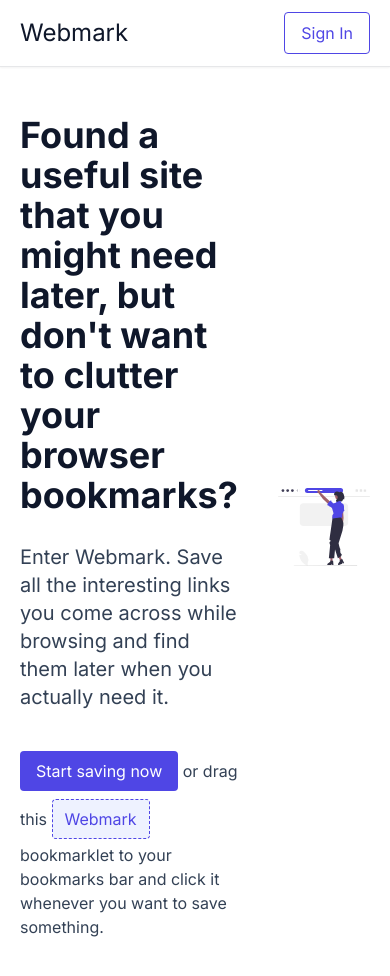
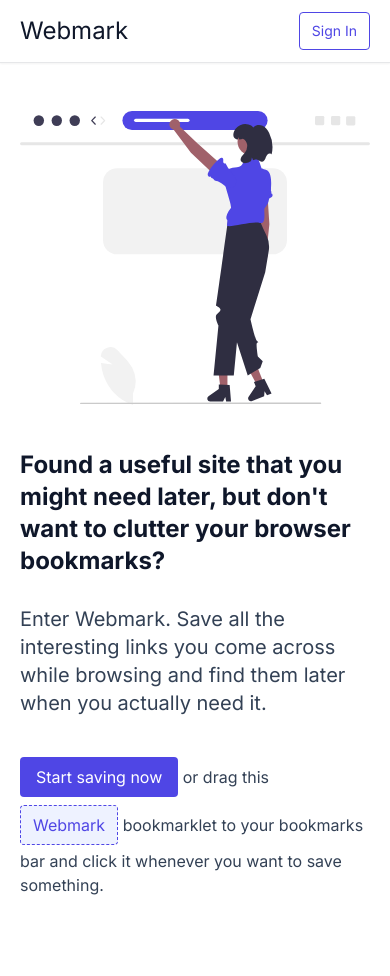
Before and after one commit to nsaicharan/sitejar, a Next.js app: page / in a window 390 px wide. Shown: the top 976 px of the page. After the commit the page ends 945 px from the top, so only its background shows below. Built offline with nearby package versions, Linux system fonts and the light colour scheme; no server answers.

Commit message:
Responsive adjustments

```diff
--- a/components/Bookmarks.js
+++ b/components/Bookmarks.js
@@ -52,7 +52,7 @@
 
     if (bookmarks.length > 0) {
       return (
-        <ul className="my-7 space-y-3" role="list">
+        <ul className="mt-7 space-y-3" role="list">
           {filteredBookmarks.map((bookmark) => (
             <li
               key={bookmark.id}
--- a/components/FrontIntro.js
+++ b/components/FrontIntro.js
@@ -1,10 +1,22 @@
+import Image from 'next/image';
 import Link from 'next/link';
 
 function FrontIntro() {
   return (
-    <section className="m-auto flex items-center gap-10">
-      <div className="flex-1">
-        <h1 className="text-4xl font-bold text-slate-900">
+    <section className="m-auto max-w-3xl lg:max-w-full lg:flex lg:items-center lg:gap-7 xl:gap-10">
+      <div className="mb-11 lg:mb-0 lg:w-2/5 lg:order-1">
+        <Image
+          className="mx-auto max-w-sm w-full lg:max-w-full"
+          src="/browsing.svg"
+          width="569"
+          height="478"
+          priority
+          alt=""
+        />
+      </div>
+
+      <div className="lg:flex-1">
+        <h1 className="text-2xl md:text-3xl xl:text-4xl font-bold text-slate-900">
           Found a useful site that you might need later, but don't want to
           clutter your browser bookmarks?
         </h1>
@@ -30,10 +42,6 @@
           save something.
         </p>
       </div>
-
-      <div className="w-2/5">
-        <img src="/browsing.svg" alt="" />
-      </div>
     </section>
   );
 }
--- a/components/Header.js
+++ b/components/Header.js
@@ -25,18 +25,18 @@
           Webmark
         </Link>
 
-        <div className="flex gap-5">
+        <div className="flex gap-4 md:gap-5">
           {user && router.pathname !== '/add' && (
             <Link
               href="/add"
-              className="inline-block py-2 px-4 rounded text-white bg-indigo-600 outline-none focus:ring focus:ring-indigo-200"
+              className="inline-block py-2 px-3 rounded text-sm text-white bg-indigo-600 outline-none focus:ring focus:ring-indigo-200 md:px-4 md:text-base"
             >
-              Add a bookmark
+              Add <span className="sr-only md:not-sr-only">a bookmark</span>
             </Link>
           )}
 
           <button
-            className="py-2 px-4 rounded text-indigo-600 border border-indigo-600 outline-none focus:ring focus:ring-indigo-200"
+            className="py-2 px-3 rounded text-sm text-indigo-600 border border-indigo-600 outline-none focus:ring focus:ring-indigo-200 md:px-4 md:text-base"
             onClick={handleAuth}
             disabled={loading}
           >
--- a/pages/add.js
+++ b/pages/add.js
@@ -43,11 +43,7 @@
       {loading && <p>Please wait...</p>}
 
       {user && (
-        <form
-          action="/add"
-          className="grid grid-cols-1 gap-6"
-          onSubmit={handleSubmit}
-        >
+        <form className="grid grid-cols-1 gap-6" onSubmit={handleSubmit}>
           <label>
             <span className="text-gray-700">URL</span>
             <input
--- a/pages/edit/[id].js
+++ b/pages/edit/[id].js
@@ -60,8 +60,8 @@
       <h1 className="mb-8 text-2xl text-slate-900 font-bold">Edit bookmark</h1>
 
       <form
-        action="#"
         className="grid grid-cols-1 gap-6"
+        autoFocus
         onSubmit={handleSubmit}
       >
         <label>
```
